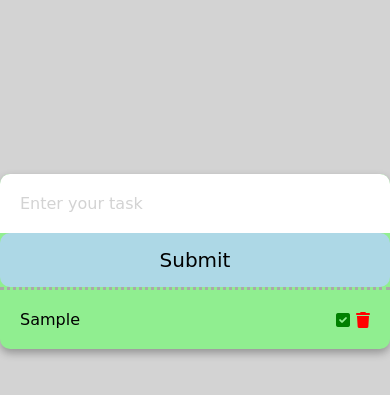
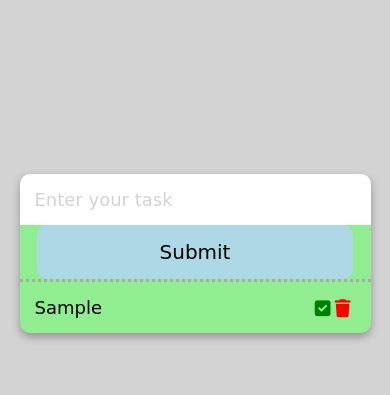
Before and after one commit to EdyDaSilva/p2, a plain HTML site: page index.html in a window 390 px wide. Both pictures are taken after typing "Sample" into the empty fields and a click on the button "Submit". Shown: the part 79-474 px from the top of the page. Drawn offline with Linux system fonts and the light colour scheme.

Commit message:
remove leading/trailing whitespace, Provide feedback if the field is empty, Add a click event listener to the trash button warning msg

```diff
--- a/index.js
+++ b/index.js
@@ -19,7 +19,10 @@ formEl.addEventListener("submit", (event) => {
   event.preventDefault(); // Prevent the form from submitting and refreshing the page
   const newTask = inputEl.value.trim(); // Get the task text and remove leading/trailing whitespace
   if (newTask !== "") {
-  toDoList(); // Call the toDoList function to add a new task
+    toDoList(); // Call the toDoList function to add a new task
+    inputEl.value = ""; // Clear the input field after submitting
+  } else {
+    alert("Please enter a task!"); // Provide feedback if the field is empty
   }
 });
 
@@ -67,9 +70,11 @@ function toDoList(task) {
   });
 
    // Add a click event listener to the trash button
-  trashBtnEl.addEventListener("click", () => {
-    liEl.remove(); // Remove the task from the list
-    updateLocalStorage();  // Update the local storage after removal
+   trashBtnEl.addEventListener("click", () => {
+    if (confirm("Are you sure you want to delete this task?")) {
+      liEl.remove(); // Remove the task from the list
+      updateLocalStorage(); // Update the local storage after removal
+    }
   });
 
   // Update the local storage with the current task list
--- a/style.css
+++ b/style.css
@@ -32,6 +32,22 @@ body{
 .input::placeholder{
     color: lightgray;
 }
+
+/* Animation for adding a task */
+@keyframes slideIn {
+    from {
+      transform: translateX(-100%);
+      opacity: 0;
+    }
+    to {
+      transform: translateX(0);
+      opacity: 1;
+    }
+  }
+
+  .list li {
+    animation: slideIn 0.3s ease-out;
+  }
 
 /* Style the list container */
 .list{
@@ -96,24 +112,27 @@ body{
     margin: 0 auto;
   }
 
-  /* Media query for mobile responsiveness */
+ /* Adjust the form and list for better mobile experience */
 @media screen and (max-width: 768px) {
     .form {
-        width: 100%; /* Make the form container full width for small screens */
-        left: 0;
-        right: 0;
+      width: 90%; /* Adjust width for better responsiveness */
+      left: 0;
+      right: 0;
+      margin: auto; /* Center the form */
     }
 
     .input {
-        font-size: 16px; /* Reduce font size for better mobile readability */
+      font-size: 18px; /* Adjust font size */
+      padding: 15px; /* Adjust padding */
     }
 
     .list li {
-        font-size: 16px; /* Reduce font size for better mobile readability */
+      font-size: 18px; /* Adjust font size */
+      padding: 15px; /* Adjust padding */
     }
 
     .form button[type="submit"] {
-        width: 100%; /* Make the button full width for small screens */
-        border-radius: 10px; /* Adjust button border-radius for small screens */
+      width: 90%; /* Adjust button width */
+      border-radius: 10px; /* Adjust button border-radius */
     }
-}
+  }
```
Also changed, not shown: index.html (+1 -0 lines).
